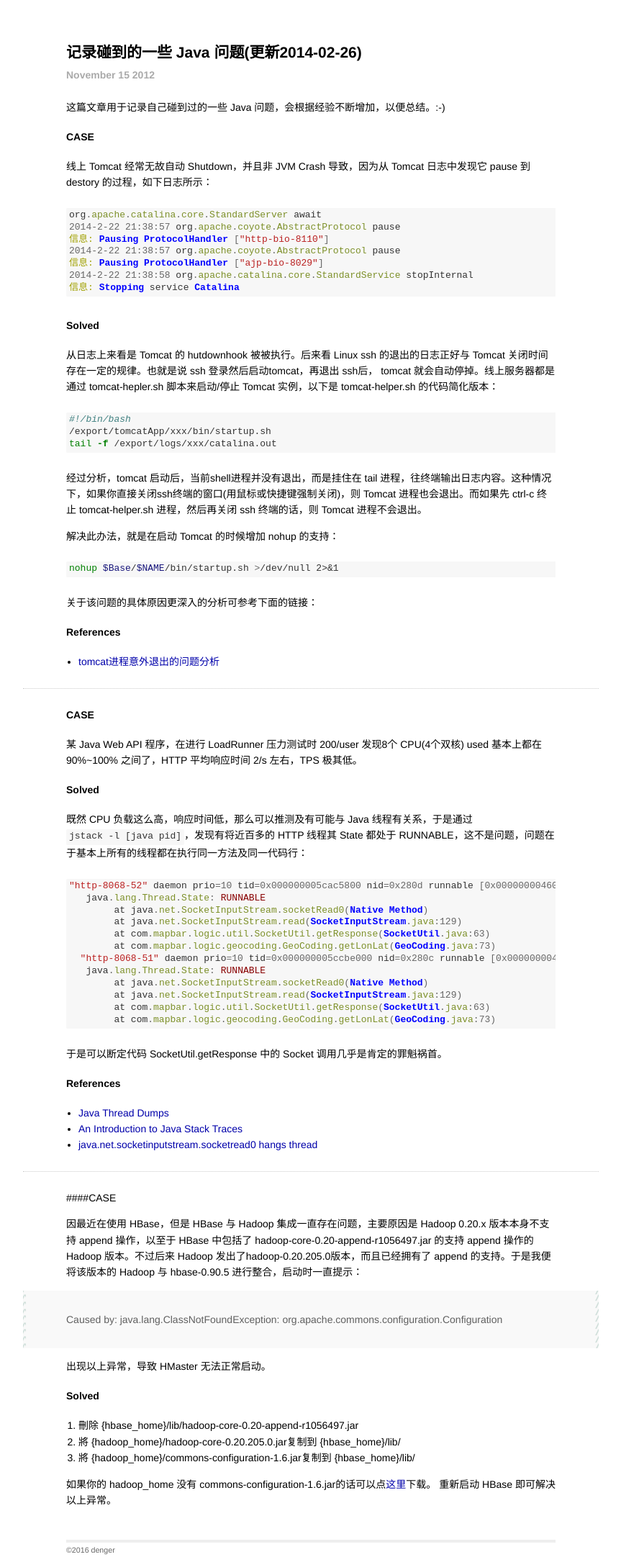
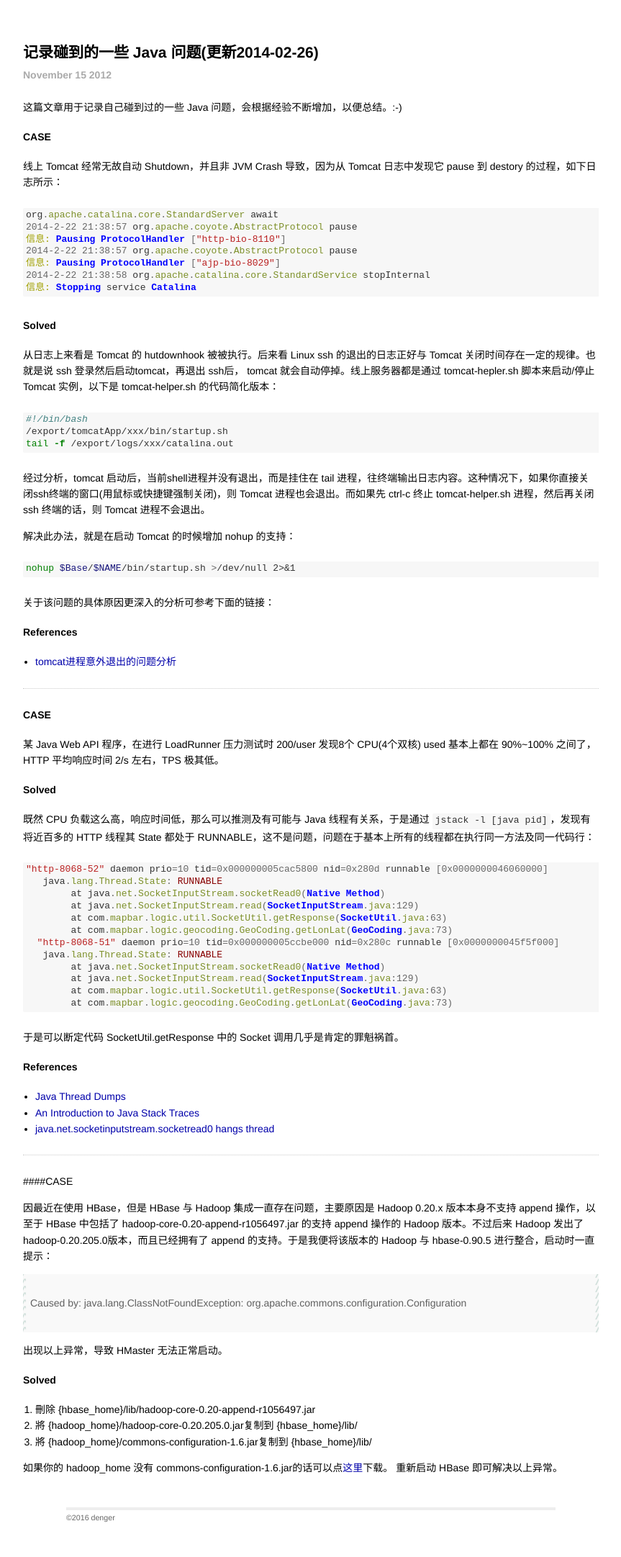
Before and after one commit to denger/denger.github.io, a Jekyll site: the page built from _posts/2012-11-15-note-java-problems.markdown, in a window 1280 px wide. Shown: the whole page at 72% size, without its empty margins (208-1071 px from the left). Built offline with Jekyll 4.4.1, drawn with Linux system fonts in a browser that asks for light colours; after the commit the page ends 2118 px from its top, so only the background shows below that.

Commit message:
mod style

```diff
--- a/_includes/links.html
+++ b/_includes/links.html
@@ -1,3 +1,5 @@
 <div class="title">
     <a href="/">denger</a>
+
+    <a style="margin-left: 10px; color:#acacac;" href="http://github.io/denger">github</a>
   </div>
--- a/stylesheets/style.css
+++ b/stylesheets/style.css
@@ -272,7 +272,7 @@ section.post {
   border-top: 0;
   padding: 0; }
   section.post > * {
-    padding: 0 60px; }
+    padding: 0 0px; }
   section.post ul ul, section.post ul ol, section.post ol ul, section.post ol ol {
     margin-left: 20px;
     padding: 0; }
@@ -309,7 +309,7 @@ section.post, section > p {
     position: relative;
     overflow: hidden;
     display: block;
-    padding: 15px 60px; }
+    padding: 15px 10px; }
     section.post blockquote:hover, section > p blockquote:hover {
       color: #454545; }
     section.post blockquote:hover:before, section > p blockquote:hover:before {
```
